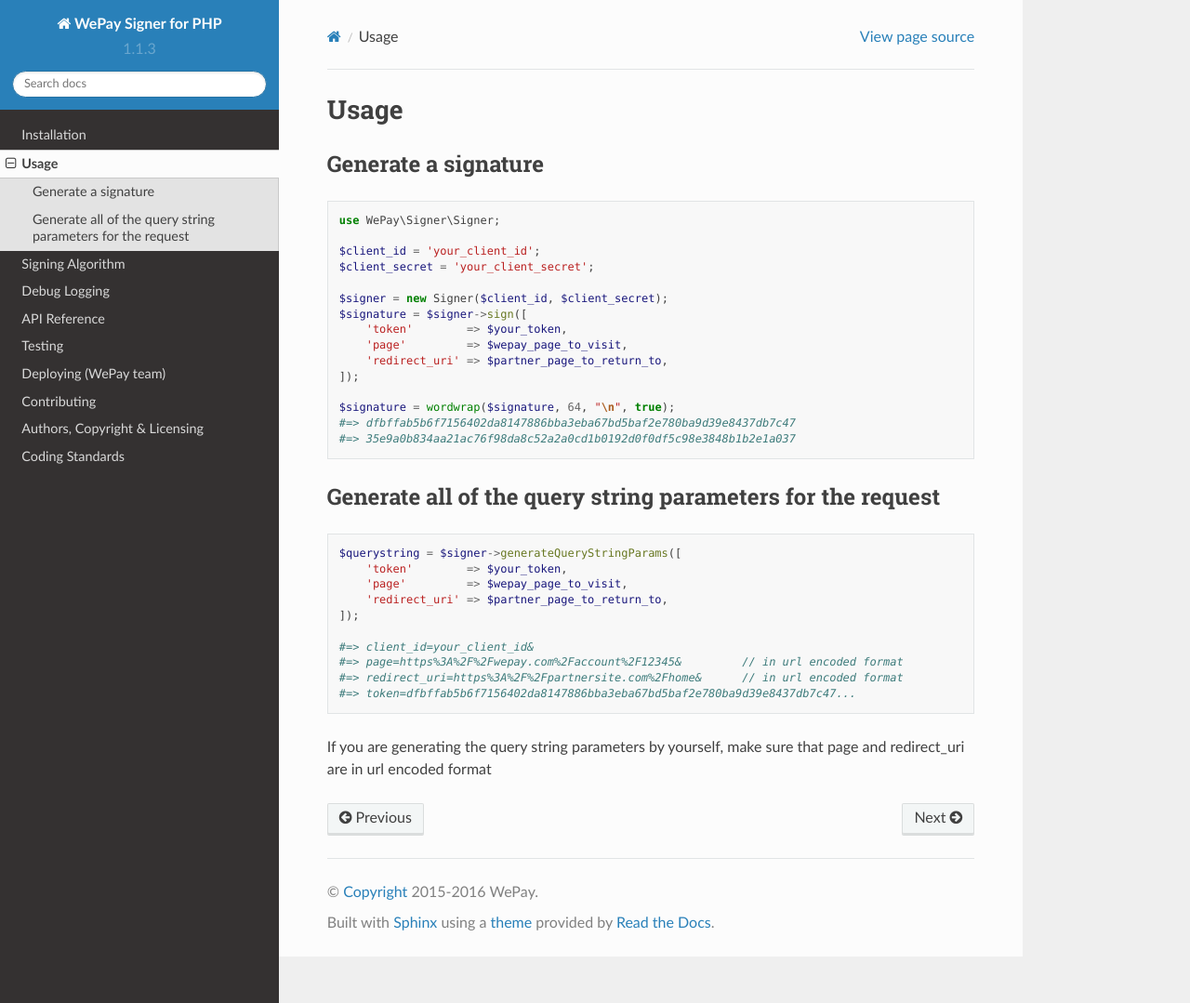
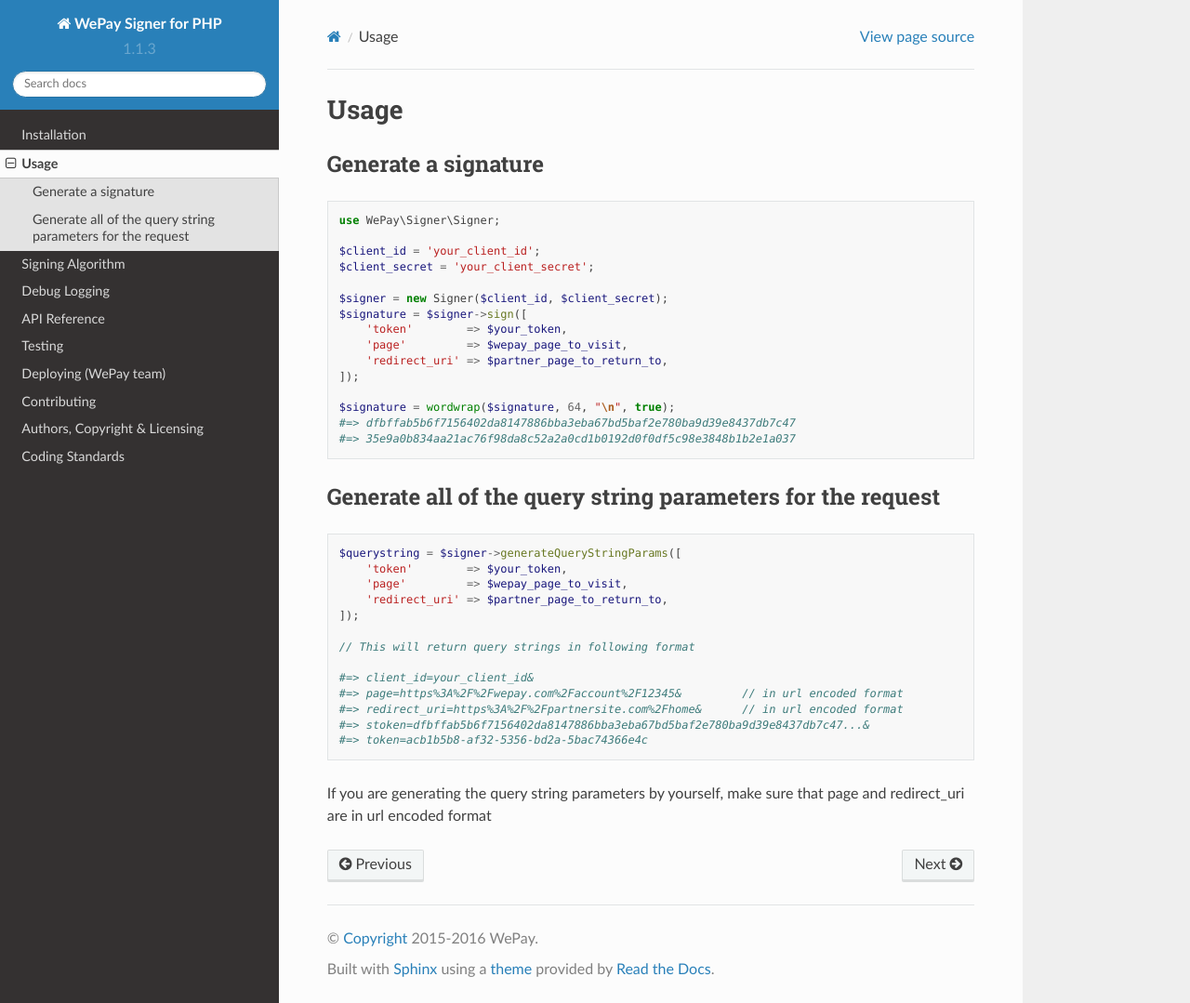
Before and after one commit to wepay/signer-php, a Sphinx documentation site: the page built from docs/usage.rst, in a window 1280 px wide and 1079 px high. Shown: the whole window at 93% size. Built offline with Sphinx 7.4.7 and the Read the Docs theme 2.0.0, drawn with Linux system fonts in a browser that asks for light colours; pages that are not in the unit, such as notebooks, are missing from menus.

Commit message:
udpated the example response

```diff
--- a/docs/usage.rst
+++ b/docs/usage.rst
@@ -33,9 +33,12 @@
         'redirect_uri' => $partner_page_to_return_to,
     ]);
 
+    // This will return query strings in following format
+
     #=> client_id=your_client_id&
     #=> page=https%3A%2F%2Fwepay.com%2Faccount%2F12345&         // in url encoded format
     #=> redirect_uri=https%3A%2F%2Fpartnersite.com%2Fhome&      // in url encoded format
-    #=> token=dfbffab5b6f7156402da8147886bba3eba67bd5baf2e780ba9d39e8437db7c47...
+    #=> stoken=dfbffab5b6f7156402da8147886bba3eba67bd5baf2e780ba9d39e8437db7c47...&
+    #=> token=acb1b5b8-af32-5356-bd2a-5bac74366e4c
 
 If you are generating the query string parameters by yourself, make sure that page and redirect_uri are in url encoded format
```
